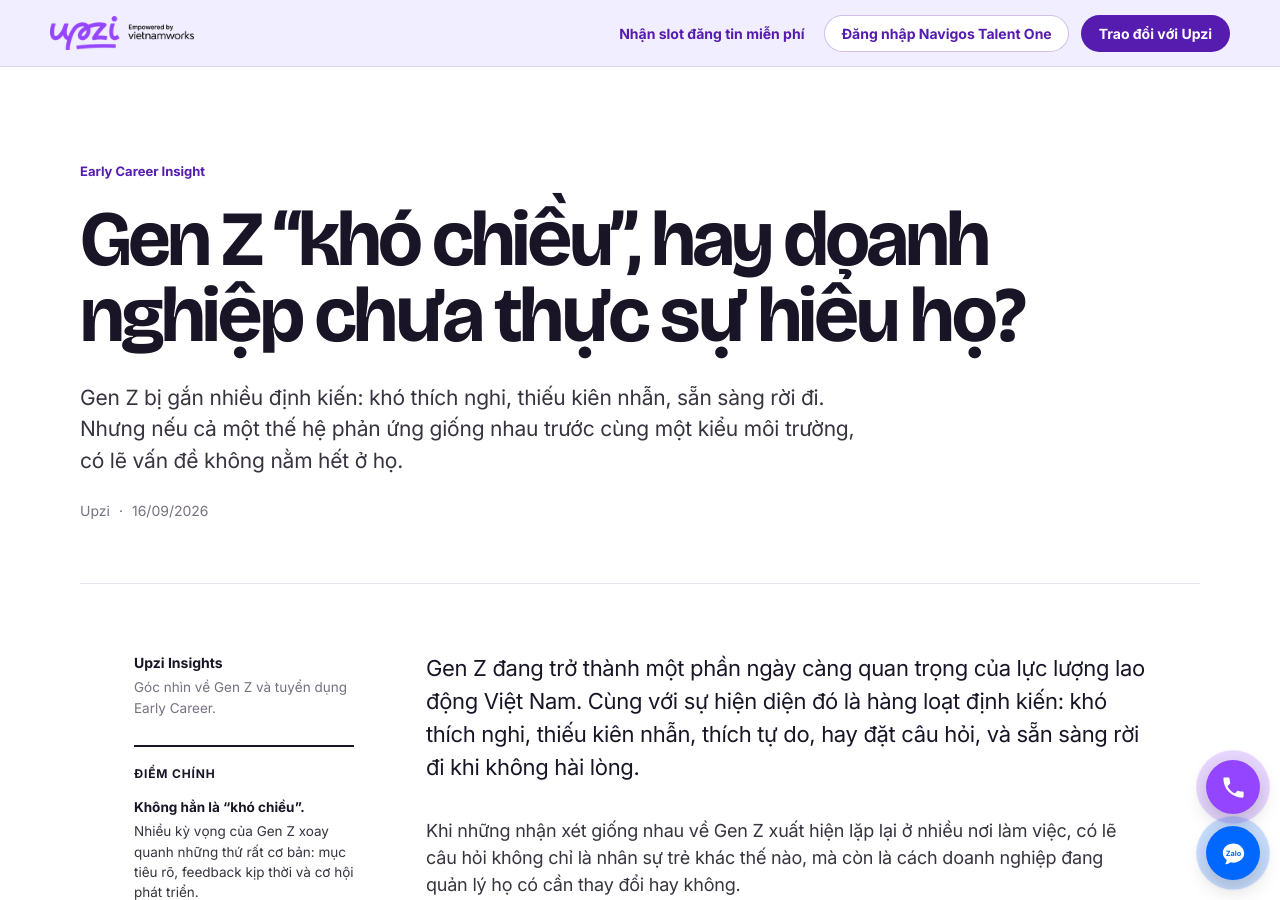
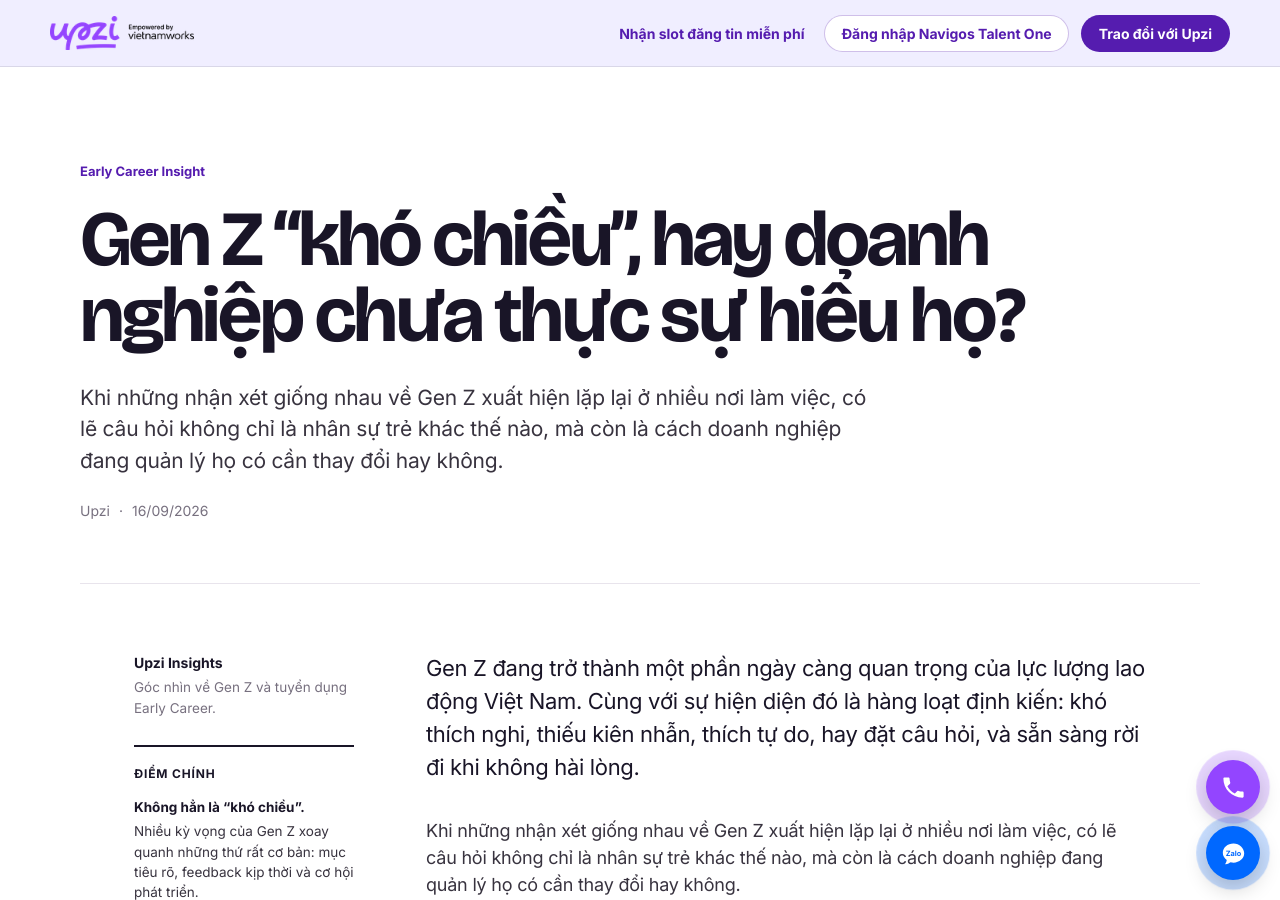
Before and after one commit to upzi-vn/employers, a Jekyll site: the page built from _posts/2026-09-16-gen-z-kho-chieu-hay-doanh-nghiep-chua-thuc-su-hieu-ho.html, in a window 1280 px wide and 900 px high. Built offline with Jekyll 4.4.1, drawn with Linux system fonts in a browser that asks for light colours.

Commit message:
Revise article introduction about Gen Z perceptions

```diff
--- a/_posts/2026-09-16-gen-z-kho-chieu-hay-doanh-nghiep-chua-thuc-su-hieu-ho.html
+++ b/_posts/2026-09-16-gen-z-kho-chieu-hay-doanh-nghiep-chua-thuc-su-hieu-ho.html
@@ -46,7 +46,7 @@
   <header class="article-wide article-header">
     <div class="article-category">Early Career Insight</div>
     <h1>Gen Z &ldquo;khó chiều&rdquo;, hay doanh nghiệp chưa thực sự hiểu họ?</h1>
-    <p class="article-dek">Gen Z bị gắn nhiều định kiến: khó thích nghi, thiếu kiên nhẫn, sẵn sàng rời đi. Nhưng nếu cả một thế hệ phản ứng giống nhau trước cùng một kiểu môi trường, có lẽ vấn đề không nằm hết ở họ.</p>
+    <p class="article-dek">Khi những nhận xét giống nhau về Gen Z xuất hiện lặp lại ở nhiều nơi làm việc, có lẽ câu hỏi không chỉ là nhân sự trẻ khác thế nào, mà còn là cách doanh nghiệp đang quản lý họ có cần thay đổi hay không.</p>
     <div class="article-meta"><span>Upzi</span><span>·</span><span>16/09/2026</span></div>
   </header>
   <main class="article-wide article-layout">
```
